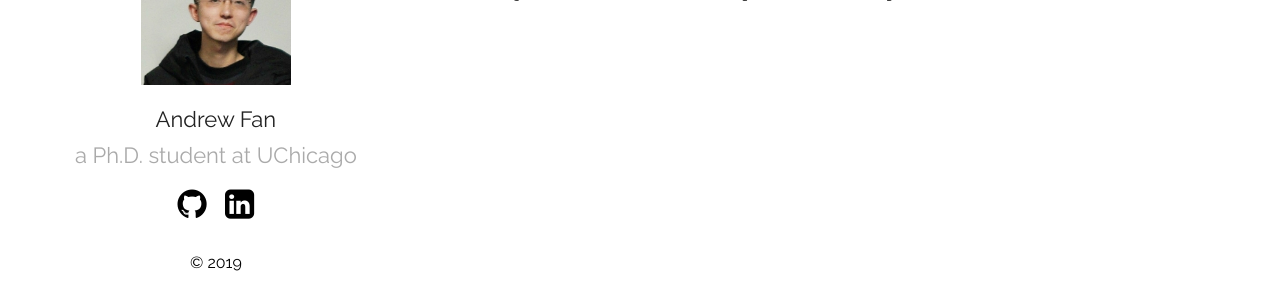
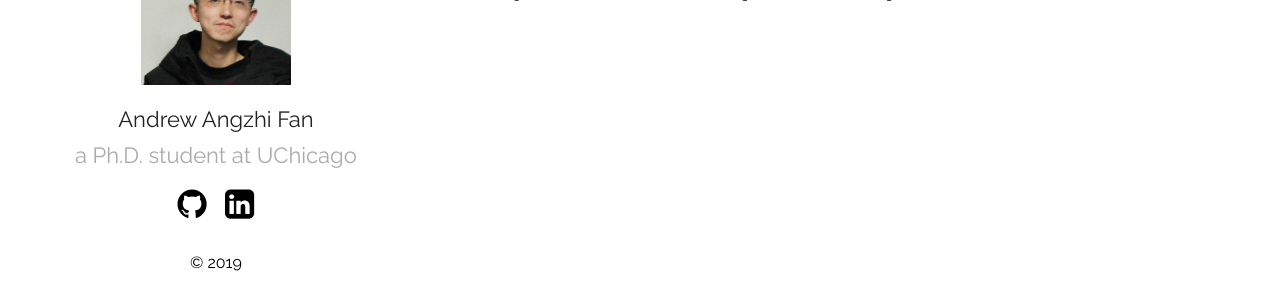
Before and after one commit to angzhifan/angzhifan.github.io, a Jekyll site: the page built from index.md, in a window 1280 px wide. Shown: the part 288-588 px from the top of the page. Built offline with Jekyll 4.4.1, drawn with Linux system fonts in a browser that asks for light colours.

Commit message:
fan commit

```diff
--- a/_config.yml
+++ b/_config.yml
@@ -12,7 +12,7 @@ show_excerpts: true # set to true to show excerpts on the homepage
 sass:
   sass_dir: _sass
 plainwhite:
-  name: Andrew Fan
+  name: Andrew Angzhi Fan
   tagline: a Ph.D. student at UChicago
   date_format: "%b %-d, %Y"
   sitemap: true # set to true to generate sitemap.xml content
```
Also changed, not shown: Gemfile (line endings or trailing spaces).
